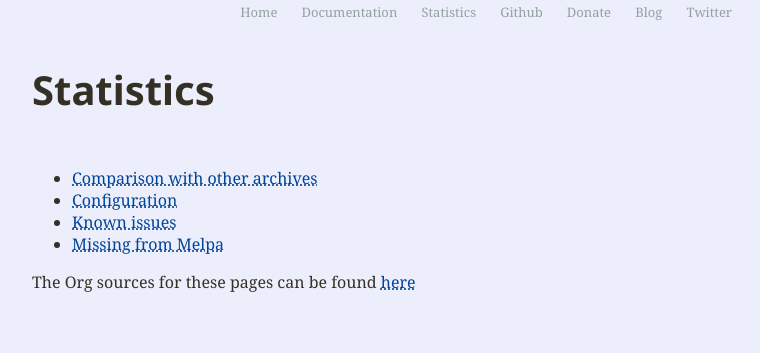
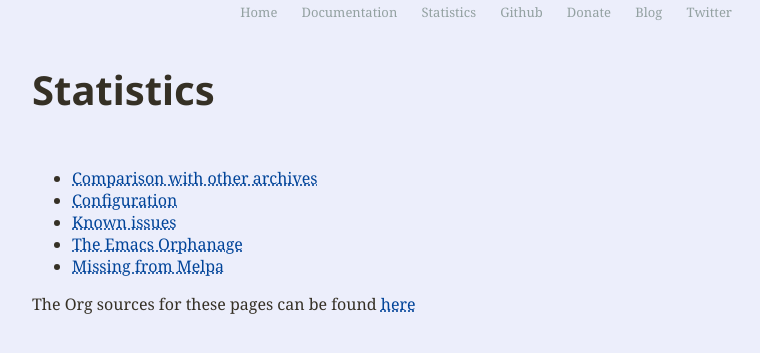
Before and after one commit to emacsmirror/emacsmirror.net, a Jekyll site: the page built from stats/index.md, in a window 1280 px wide. Shown: the top 353 px of the page, without its empty margins (258-1018 px from the left). Built offline with Jekyll 4.4.1, drawn with Linux system fonts in a browser that asks for light colours; comment, search, counter and statistics services are not loaded.

Commit message:
[c] link to orphanage stats

```diff
--- a/stats/index.md
+++ b/stats/index.md
@@ -6,6 +6,7 @@ title: Statistics
 - [Comparison with other archives](/stats/compare.html)
 - [Configuration](/stats/config.html)
 - [Known issues](/stats/issues.html)
+- [The Emacs Orphanage](/stats/emacsorphanage.html)
 - [Missing from Melpa](/stats/melpa-missing.html)
 
 The Org sources for these pages can be found
```
